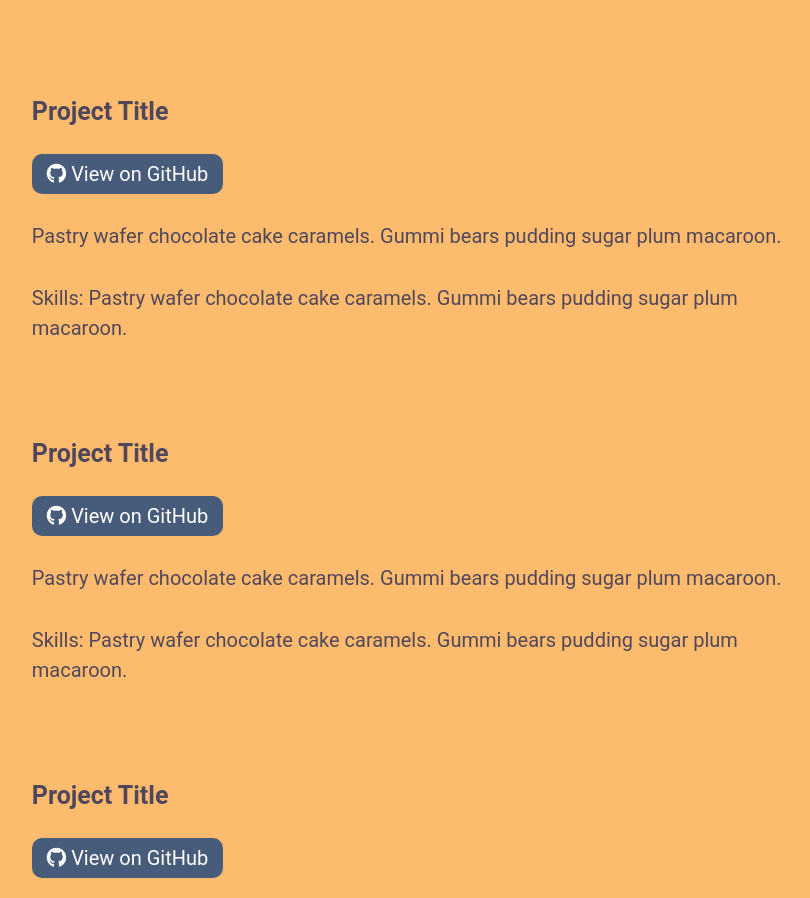
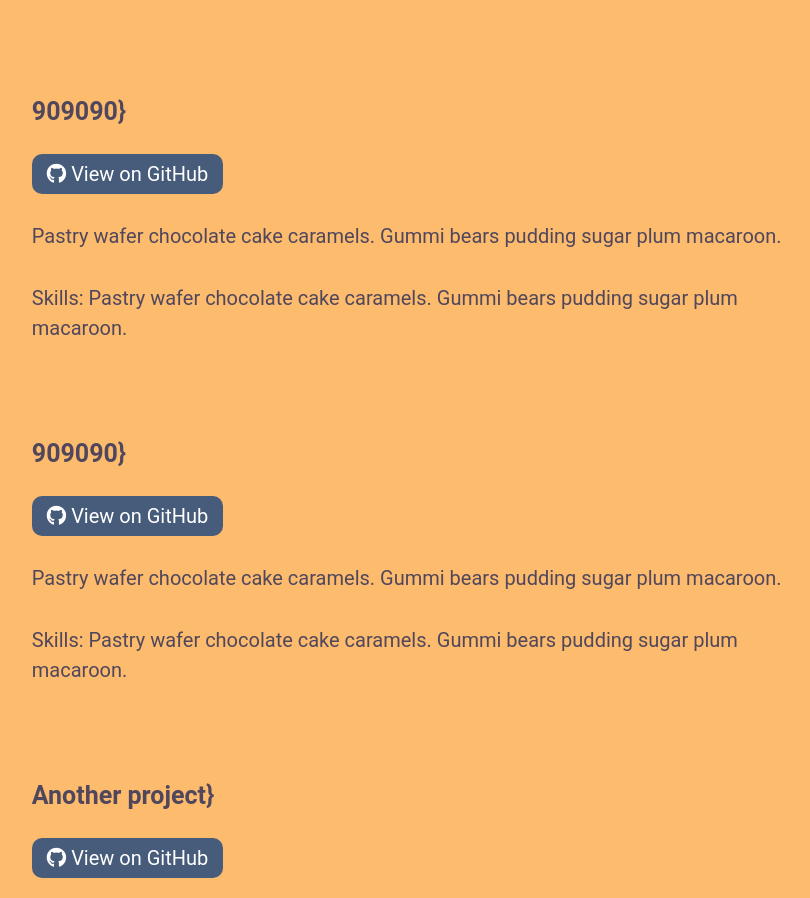
Before and after one commit to 3Grey6Jedi9/Python-Techdegree-Project-05, a Flask app: page / in a window 1280 px wide. Shown: the part 2312-3210 px from the top of the page, without its empty margins (205-1015 px from the left). Run offline with Flask 2, Linux system fonts and the light colour scheme; data comes from the database, SQL or seed files in the repository.

Commit message:
Update index.html

```diff
--- a/Templates/index.html
+++ b/Templates/index.html
@@ -35,7 +35,7 @@
 
                 {% for project in projects %}
                     <div id="project1" class="a-project">
-                        <h3>Project Title</h3>
+                        <h3>{{ project.title }}}</h3>
                         <a href="#" class="github-btn">
                             <i class="fab fa-github"></i>
                             View on GitHub
```
